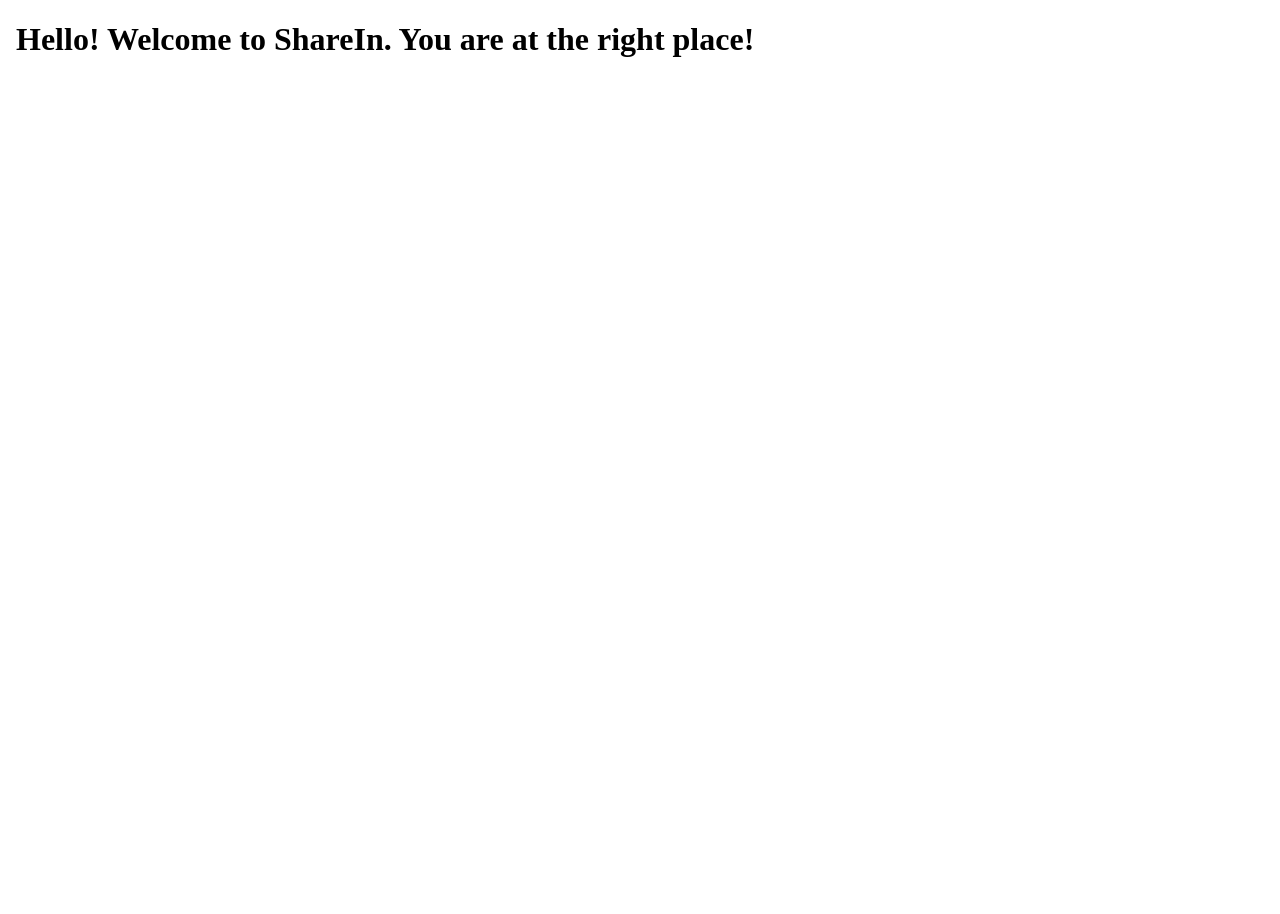
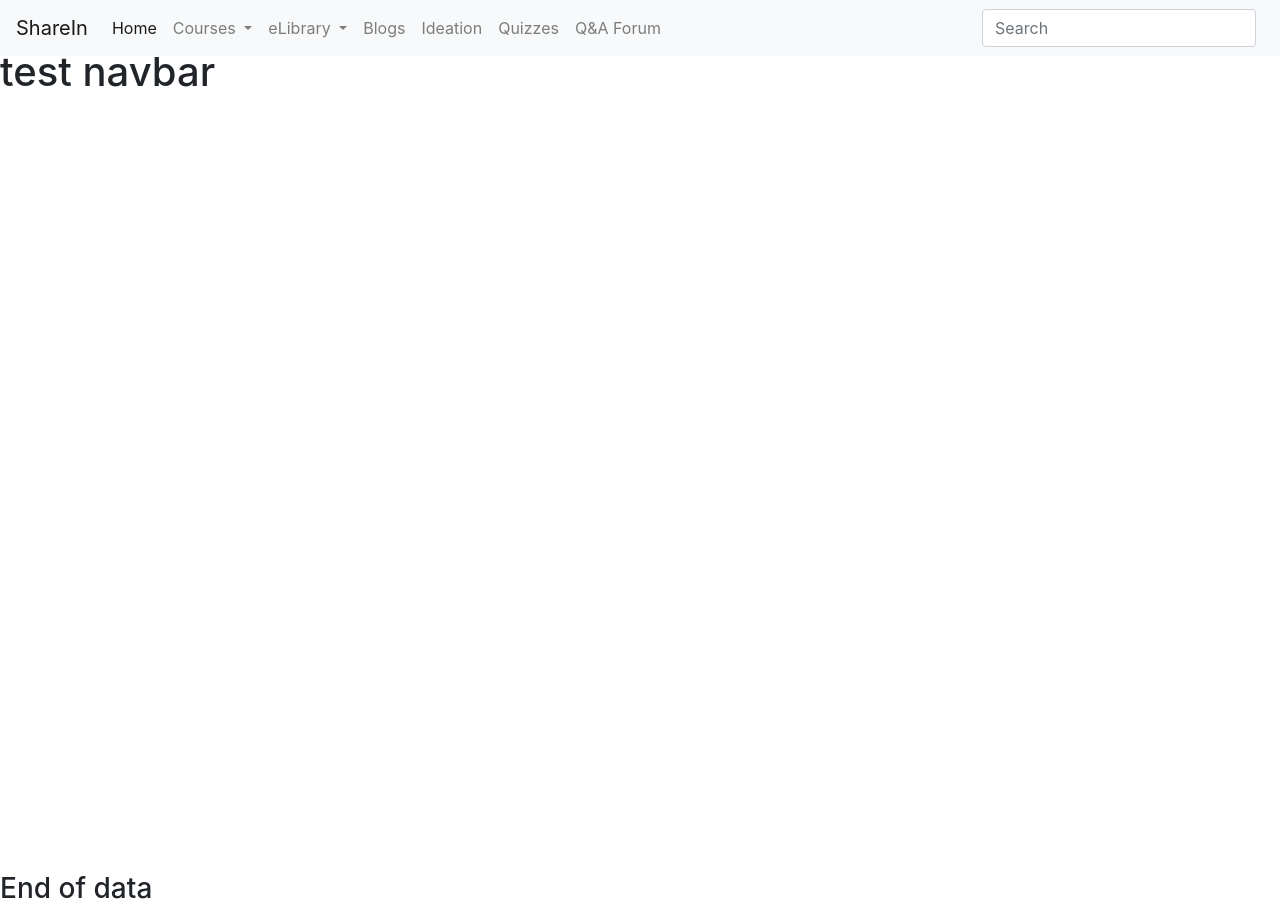
Before and after one commit to vamsi58/ShareIn-Repo, an Angular app: page / in a window 1280 px wide. Before the commit the page ends 800 px from the top, so only its background shows below. Built offline with nearby package versions, Linux system fonts and the light colour scheme.

Commit message:
Angular configuration changes

```diff
--- a/angular.json
+++ b/angular.json
@@ -23,9 +23,14 @@
               "src/assets"
             ],
             "styles": [
+              "node_modules/bootstrap/dist/css/bootstrap.min.css",
               "src/styles.css"
             ],
-            "scripts": [],
+            "scripts": [
+              "node_modules/jquery/dist/jquery.min.js",
+              "node_modules/popper.js/dist/umd/popper.min.js",
+              "node_modules/bootstrap/dist/js/bootstrap.js"
+            ],
             "es5BrowserSupport": true
           },
           "configurations": {
@@ -80,9 +85,12 @@
             "tsConfig": "src/tsconfig.spec.json",
             "karmaConfig": "src/karma.conf.js",
             "styles": [
+              "node_modules/bootstrap/dist/css/bootstrap.min.css",
               "src/styles.css"
             ],
-            "scripts": [],
+            "scripts": [
+              "node_modules/jquery/dist/jquery.min.js"
+            ],
             "assets": [
               "src/favicon.ico",
               "src/assets"
--- a/package.json
+++ b/package.json
@@ -19,7 +19,10 @@
     "@angular/platform-browser": "~7.2.0",
     "@angular/platform-browser-dynamic": "~7.2.0",
     "@angular/router": "~7.2.0",
+    "bootstrap": "^4.3.1",
     "core-js": "^2.5.4",
+    "jquery": "^3.3.1",
+    "popper.js": "^1.14.7",
     "rxjs": "~6.3.3",
     "tslib": "^1.9.0",
     "zone.js": "~0.8.26"
--- a/src/app/app.component.html
+++ b/src/app/app.component.html
@@ -1,12 +1,6 @@
-<!DOCTYPE html>
-<html lang="en">
-<head>
-  <meta charset="UTF-8">
-  <meta name="viewport" content="width=device-width, initial-scale=1.0">
-  <meta http-equiv="X-UA-Compatible" content="ie=edge">
-  <title>Document</title>
-</head>
-<body>
-  <h1>Hello! Welcome to ShareIn. You are at the right place! </h1>
-</body>
-</html>
+<app-header></app-header>
+<br>
+<br>
+<h1>test navbar</h1>
+<br><br><br><br><br><br><br><br><br><br><br><br><br><br><br><br><br>
+<br><br><br><br><br><br><br><br><br><br><br><br><br><br><br><h3>End of data</h3>
--- a/src/app/app.module.ts
+++ b/src/app/app.module.ts
@@ -3,10 +3,12 @@
 
 import { AppRoutingModule } from './app-routing.module';
 import { AppComponent } from './app.component';
+import { HeaderComponent } from './header/header.component';
 
 @NgModule({
   declarations: [
-    AppComponent
+    AppComponent,
+    HeaderComponent
   ],
   imports: [
     BrowserModule,
--- /dev/null
+++ b/src/app/header/header.component.html
@@ -0,0 +1,51 @@
+<nav class="navbar navbar-expand-lg navbar-light bg-light fixed-top">
+  <a class="navbar-brand" href="#">ShareIn</a>
+  <button class="navbar-toggler" type="button" data-toggle="collapse" data-target="#navbarcontent" aria-controls="navbarSupportedContent" aria-expanded="false" aria-label="Toggle navigation">
+    <span class="navbar-toggler-icon"></span>
+  </button>
+
+  <div class="collapse navbar-collapse" id="navbarcontent">
+    <ul class="navbar-nav mr-auto">
+      <li class="nav-item active">
+        <a class="nav-link" href="#">Home <span class="sr-only">(current)</span></a>
+      </li>
+      <li class="nav-item dropdown">
+        <a class="nav-link dropdown-toggle" href="#" id="courses" role="button" data-toggle="dropdown" aria-haspopup="true" aria-expanded="false">
+          Courses
+        </a>
+        <div class="dropdown-menu">
+          <a class="dropdown-item" href="#">My Courses</a>
+          <a class="dropdown-item" href="#">Recently Added</a>
+          <div class="dropdown-divider"></div>
+          <a class="dropdown-item" href="#">More</a>
+        </div>
+      </li>
+      <li class="nav-item dropdown">
+        <a class="nav-link dropdown-toggle" href="#" id="elibrary" role="button" data-toggle="dropdown" aria-haspopup="true" aria-expanded="false">
+          eLibrary
+        </a>
+        <div class="dropdown-menu">
+          <a class="dropdown-item" href="#">Technical</a>
+          <a class="dropdown-item" href="#">General</a>
+          <div class="dropdown-divider"></div>
+          <a class="dropdown-item" href="#">More</a>
+        </div>
+      </li>
+      <li class="nav-item">
+        <a class="nav-link" href="#">Blogs</a>
+      </li>
+      <li class="nav-item">
+        <a class="nav-link" href="#">Ideation</a>
+      </li>
+      <li class="nav-item">
+        <a class="nav-link" href="#">Quizzes</a>
+      </li>
+      <li class="nav-item">
+        <a class="nav-link" href="#">Q&A Forum</a>
+      </li>
+    </ul>
+    <form class="form-inline my-2 my-lg-0">
+      <input class="form-control mr-sm-2" type="search" placeholder="Search" aria-label="Search">
+    </form>
+  </div>
+</nav>
--- /dev/null
+++ b/src/app/header/header.component.ts
@@ -0,0 +1,15 @@
+import { Component, OnInit } from '@angular/core';
+
+@Component({
+  selector: 'app-header',
+  templateUrl: './header.component.html',
+  styleUrls: ['./header.component.css']
+})
+export class HeaderComponent implements OnInit {
+
+  constructor() { }
+
+  ngOnInit() {
+  }
+
+}
--- a/src/styles.css
+++ b/src/styles.css
@@ -1 +1,4 @@
 /* You can add global styles to this file, and also import other style files */
+.navbar {
+  color:blue;
+}
```
Also changed, not shown: src/app/header/header.component.css (added), 2 other files (tests, documents, lock files or other folders).
